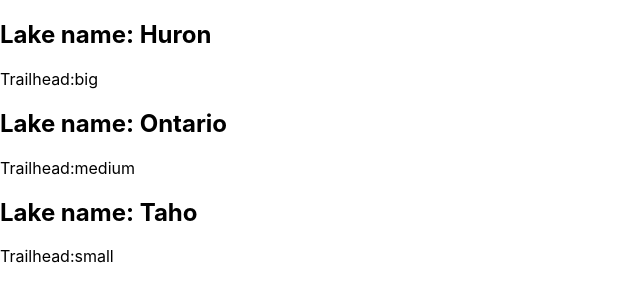
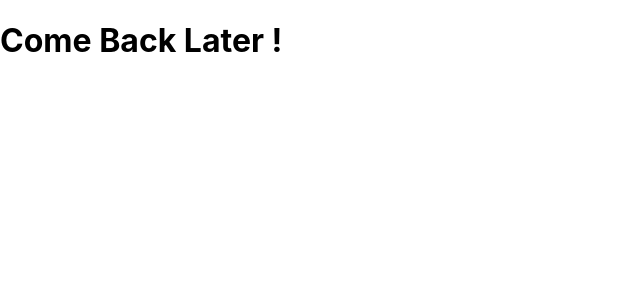
Before and after one commit to DimaBryuhanov/hello-react, a React (Create React App) app: page / in a window 1280 px wide. Shown: the top 302 px of the page, without its empty margins (0-640 px from the left). Built offline with nearby package versions, Linux system fonts and the light colour scheme.

Commit message:
conditional rendering

```diff
--- a/src/index.js
+++ b/src/index.js
@@ -2,26 +2,40 @@ import React from 'react';
 import ReactDOM from 'react-dom';
 import './index.css';
 
-const lakeList = [
-  { id: 1, name: "Huron", trailhead: "big" },
-  { id: 2, name: "Ontario", trailhead: "medium" },
-  { id: 3, name: "Taho", trailhead: "small" },
-]
-
-function App({ lakes }) {
+function Lake(props) {
   return (
     <div>
-      {lakes.map(lake => (
-        <div key={lake.id}>
-          <h2>Lake name: {lake.name}</h2>
-          <p>Trailhead:{lake.trailhead}</p>
-        </div>
-      ))}
+      <h1>Visit {props.name}!</h1>
     </div>
+  )
+}
+
+function SkiResort(props) {
+  return (
+    <div>
+      <h1>Visit {props.name}!</h1>
+    </div>
+  )
+}
+
+function App(props) {
+  return (
+    <div>
+      {props.season === "summer" ? (
+        <Lake name="Huron" />
+      ) : (
+          props.season === 'winter' ? (
+            <SkiResort name="Tirol" />
+          ) : (
+              <h1> Come Back Later !</h1>
+            )
+        )}
+    </div>
+
   );
 }
 
 ReactDOM.render(
-  <App lakes={lakeList} />,
+  <App season='fall' />,
   document.getElementById('root')
 );
```
